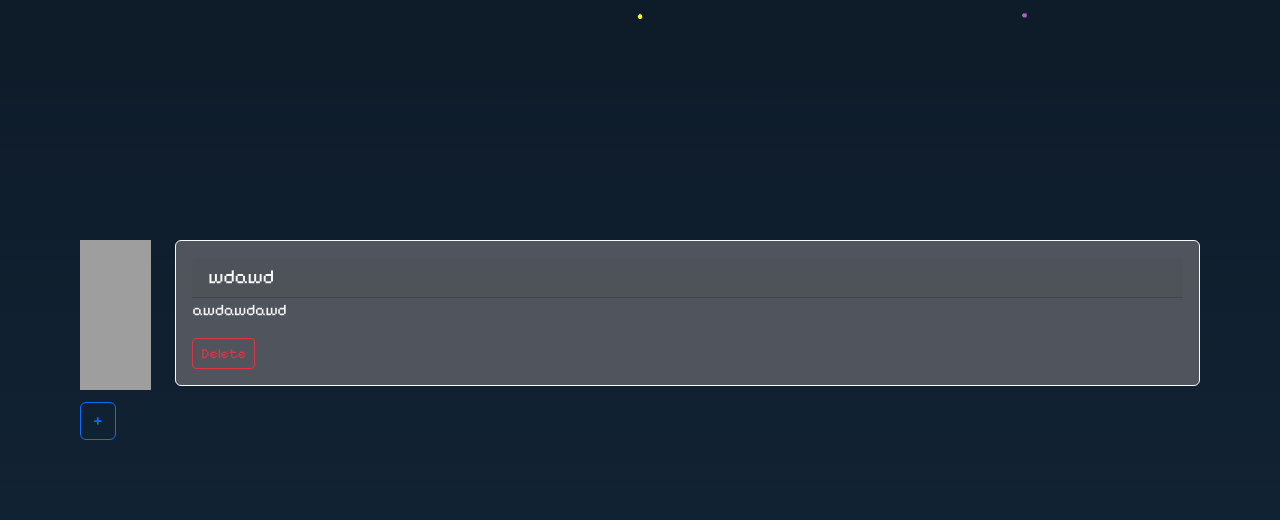
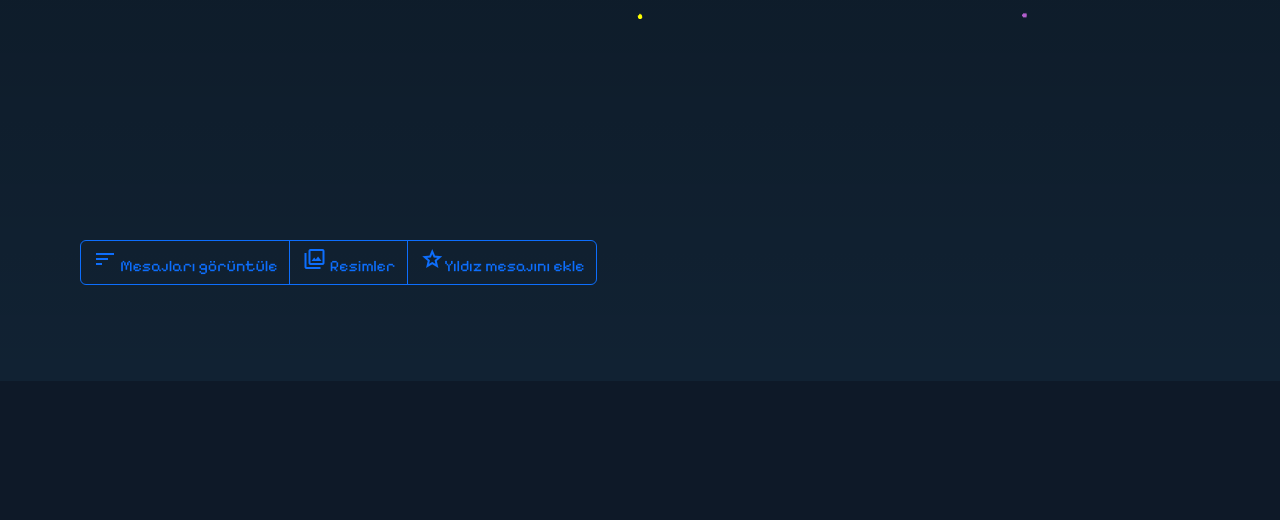
Before and after one commit to ilbeylia/Asya8March, a Django app: page / in a window 1280 px wide. Shown: the part 660-1180 px from the top of the page. After the commit the page ends 945 px from the top, so only its background shows below. Run offline with Django 4.2, Linux system fonts and the light colour scheme; data comes from the database, SQL or seed files in the repository; both versions use the stored data as it was after the commit; grey boxes are pictures that could not be loaded.

Commit message:
v4
resim ekleme işlemi kaldı

```diff
--- a/Birthday/forms.py
+++ b/Birthday/forms.py
@@ -38,9 +38,9 @@ class EntryForm(forms.ModelForm):
 
     def generate_x_value(self, existing_values):
         # X değeri 40-60 aralığına dahil olmayan bir rastgele sayı üret
-        random_number = random.uniform(0, 100)
+        random_number = random.uniform(5, 95)
         while 40 <= random_number <= 60 or random_number in existing_values:
-            random_number = random.uniform(0, 100)
+            random_number = random.uniform(5, 95)
         return random_number
 
     def generate_y_value(self):
--- a/Birthday/static/css/style.css
+++ b/Birthday/static/css/style.css
@@ -38,6 +38,8 @@ main {
     height: 150px;
     object-fit: cover;
 }
+
+
 
 
 /* fireworks  */
--- a/Birthday/templates/home.html
+++ b/Birthday/templates/home.html
@@ -11,6 +11,7 @@
     <link rel="preconnect" href="https://fonts.googleapis.com">
     <link rel="preconnect" href="https://fonts.gstatic.com" crossorigin>
     <link href="https://fonts.googleapis.com/css2?family=Pixelify+Sans&display=swap" rel="stylesheet">
+    <link rel="stylesheet" href="https://fonts.googleapis.com/css2?family=Material+Symbols+Outlined:opsz,wght,FILL,GRAD@24,400,0,0" />
     <title>Gülhan Asya Yıldırım</title>
 </head>
 
@@ -83,21 +84,42 @@
 
 
     <main>
+        <!-- page buttons -->
+        <div class="btn-group mb-3" role="group">
+            <button class="btn btn-outline-primary" type="button" id="toggleEntriesButton" onclick="toggleEntries()">
+                <span class="material-symbols-outlined">
+                    sort
+                </span> Mesajları görüntüle
+            </button>
+
+            <button class="btn btn-outline-primary" type="button" id="toggleEntriesButton" onclick="toggleCarousel()">
+                <span class="material-symbols-outlined">
+                    photo_library
+                </span> Resimler
+            </button>
+
+            <button class="btn btn-outline-primary" type="button" data-bs-toggle="offcanvas" data-bs-target="#offcanvasBottom" aria-controls="offcanvasBottom">
+                <span class="material-symbols-outlined">
+                    star
+                </span>Yıldız mesajını ekle
+            </button>
+
+        </div>
         <!-- Eklenen girdileri listeleyin -->
+
+        <div id="entriesContainer" style="display: none;">
             {% for entry in entries %}
                 <div class="row row-cols-2 row-cols-md-2 g-4">
                     <div class="col-md-1">
                         <div class="gif-container">
                             <img src="{{entry.selected_gif}}" alt="GIF" class="img-fluid" style="width: 150; height: 150; object-fit:cover;">
                         </div>
-
                     </div>
                     <div class="col-md-11">
                         <div class="card border-light mb-3" style ="background-color: rgba(145, 139, 139, 0.507);" >
                             <div class="card-body text-light">
                                 <h5 class="card-header">{{ entry.name }}</h5>
                                 <p class="card-text">{{ entry.text }}</p>
-
                                 <!-- Silme Butonu -->
                                 <form method="post" action="{% url 'delete_entry_by_name' entry.name %}">
                                     {% csrf_token %}
@@ -106,13 +128,34 @@
                             </div>
                         </div>
                     </div>
+                </div>
+            {% endfor %}
+        </div>
+
+        <div id="imgContainer" style="display:none;">
+            <div id="carouselExampleControls" class="carousel slide" data-ride="carousel">
+                <div class="carousel-inner">
+                  <div class="carousel-item active">
+                    <img class="d-block w-100" src="..." alt="First slide">
+                  </div>
+                  <div class="carousel-item">
+                    <img class="d-block w-100" src="..." alt="Second slide">
+                  </div>
+                  <div class="carousel-item">
+                    <img class="d-block w-100" src="..." alt="Third slide">
+                  </div>
+                </div>
+                <a class="carousel-control-prev" href="#carouselExampleControls" role="button" data-slide="prev">
+                  <span class="carousel-control-prev-icon" aria-hidden="true"></span>
+                  <span class="sr-only">Previous</span>
+                </a>
+                <a class="carousel-control-next" href="#carouselExampleControls" role="button" data-slide="next">
+                  <span class="carousel-control-next-icon" aria-hidden="true"></span>
+                  <span class="sr-only">Next</span>
+                </a>
+              </div>
 
         </div>
-
-        {% endfor %}
-
-
-        <button class="btn btn-outline-primary" type="button" data-bs-toggle="offcanvas" data-bs-target="#offcanvasBottom" aria-controls="offcanvasBottom" >+</button>
 
         <div class="container">
             <div class="offcanvas offcanvas-bottom" tabindex="-1" id="offcanvasBottom" aria-labelledby="offcanvasBottomLabel" style ="background-color: rgb(32, 33, 37);">
@@ -263,6 +306,25 @@
     </script>
     <script src="https://cdn.jsdelivr.net/npm/bootstrap@5.3.0/dist/js/bootstrap.bundle.min.js"></script>
 
+    <script>
+        function toggleEntries() {
+            var entriesContainer = document.getElementById('entriesContainer');
+            var imgContainer = document.getElementById('imgContainer');
+
+            entriesContainer.style.display = (entriesContainer.style.display === 'none' || entriesContainer.style.display === '') ? 'block' : 'none';
+            imgContainer.style.display = 'none';
+        }
+
+        function toggleCarousel() {
+            var entriesContainer = document.getElementById('entriesContainer');
+            var imgContainer = document.getElementById('imgContainer');
+
+            imgContainer.style.display = (imgContainer.style.display === 'none' || imgContainer.style.display === '') ? 'block' : 'none';
+            entriesContainer.style.display = 'none';
+        }
+    </script>
+
+
 
 </body>
 </html>
```
Also changed, not shown: db.sqlite3. Lines whose indentation alone changed are shown as unchanged.
